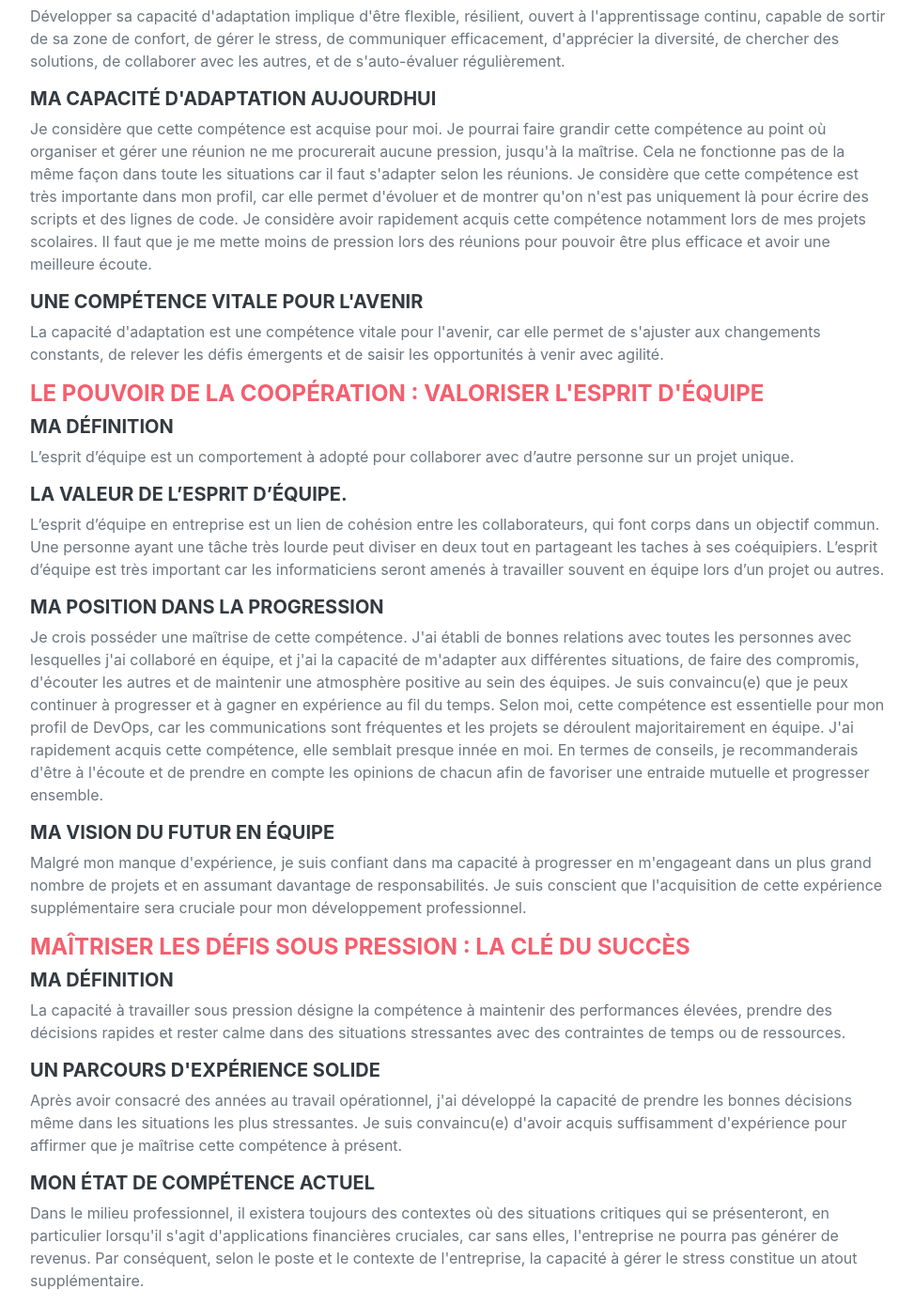
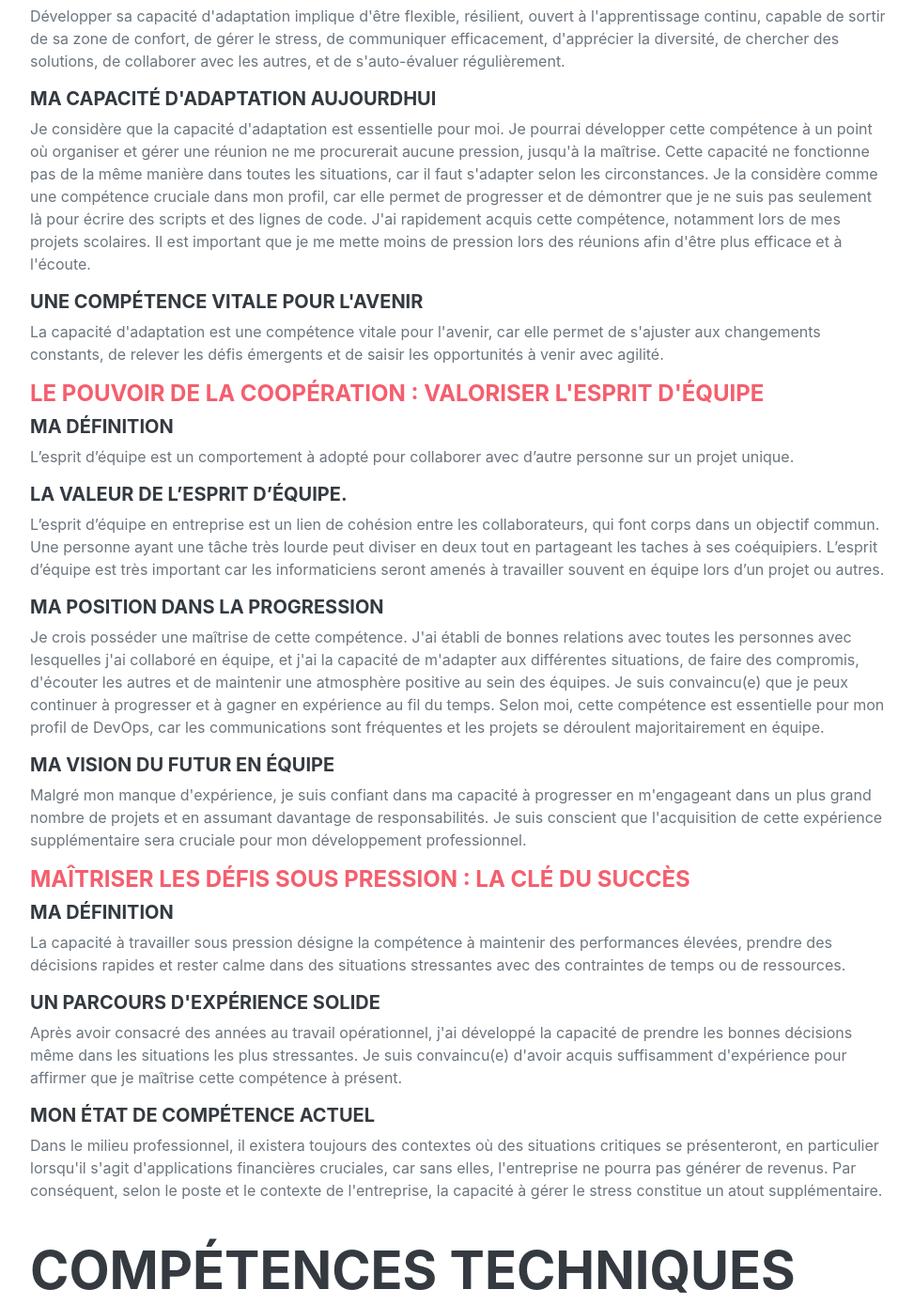
Before and after one commit to Tharshigansachchi/tharshi-portfolio, a website: page index.html in a window 1280 px wide. Shown: the part 1180-2569 px from the top of the page at 94% size, without its empty margins (288-1261 px from the left). Drawn offline with nearby package versions, Linux system fonts and the light colour scheme; a web font is replaced by a local one.

Commit message:
correction sur certaine phrases

```diff
--- a/index.html
+++ b/index.html
@@ -72,7 +72,7 @@
                             <h5>Les points clés pour s'adpater</h5>
                             <p>Développer sa capacité d'adaptation implique d'être flexible, résilient, ouvert à l'apprentissage continu, capable de sortir de sa zone de confort, de gérer le stress, de communiquer efficacement, d'apprécier la diversité, de chercher des solutions, de collaborer avec les autres, et de s'auto-évaluer régulièrement. </p>
                             <h5>Ma capacité d'adaptation aujourdhui</h5>
-                            <P>Je considère que cette compétence est acquise pour moi. Je pourrai faire grandir cette compétence au point où organiser et gérer une réunion ne me procurerait aucune pression, jusqu'à la maîtrise. Cela ne fonctionne pas de la même façon dans toute les situations car il faut s'adapter selon les réunions. Je considère que cette compétence est très importante dans mon profil, car elle permet d'évoluer et de montrer qu'on n'est pas uniquement là pour écrire des scripts et des lignes de code. Je considère avoir rapidement acquis cette compétence notamment lors de mes projets scolaires. Il faut que je me mette moins de pression lors des réunions pour pouvoir être plus efficace et avoir une meilleure écoute.</P>
+                            <P>Je considère que la capacité d'adaptation est essentielle pour moi. Je pourrai développer cette compétence à un point où organiser et gérer une réunion ne me procurerait aucune pression, jusqu'à la maîtrise. Cette capacité ne fonctionne pas de la même manière dans toutes les situations, car il faut s'adapter selon les circonstances. Je la considère comme une compétence cruciale dans mon profil, car elle permet de progresser et de démontrer que je ne suis pas seulement là pour écrire des scripts et des lignes de code. J'ai rapidement acquis cette compétence, notamment lors de mes projets scolaires. Il est important que je me mette moins de pression lors des réunions afin d'être plus efficace et à l'écoute.</P>
                             <h5>Une compétence vitale pour l'avenir</h5>
                             <p>La capacité d'adaptation est une compétence vitale pour l'avenir, car elle permet de s'ajuster aux changements constants, de relever les défis émergents et de saisir les opportunités à venir avec agilité.</p>
                             <h4 class="text-primary">Le pouvoir de la coopération : Valoriser l'esprit d'équipe</h4>
@@ -81,7 +81,7 @@
                             <h5>La valeur de l’esprit d’équipe.</h5>
                             <p>L’esprit d’équipe en entreprise est un lien de cohésion entre les collaborateurs, qui font corps dans un objectif commun. Une personne ayant une tâche très lourde peut diviser en deux tout en partageant les taches à ses coéquipiers. L’esprit d’équipe est très important car les informaticiens seront amenés à travailler souvent en équipe lors d’un projet ou autres.</p>
                             <h5>Ma position dans la progression</h5>
-                            <p>Je crois posséder une maîtrise de cette compétence. J'ai établi de bonnes relations avec toutes les personnes avec lesquelles j'ai collaboré en équipe, et j'ai la capacité de m'adapter aux différentes situations, de faire des compromis, d'écouter les autres et de maintenir une atmosphère positive au sein des équipes. Je suis convaincu(e) que je peux continuer à progresser et à gagner en expérience au fil du temps. Selon moi, cette compétence est essentielle pour mon profil de DevOps, car les communications sont fréquentes et les projets se déroulent majoritairement en équipe. J'ai rapidement acquis cette compétence, elle semblait presque innée en moi. En termes de conseils, je recommanderais d'être à l'écoute et de prendre en compte les opinions de chacun afin de favoriser une entraide mutuelle et progresser ensemble.</p>
+                            <p>Je crois posséder une maîtrise de cette compétence. J'ai établi de bonnes relations avec toutes les personnes avec lesquelles j'ai collaboré en équipe, et j'ai la capacité de m'adapter aux différentes situations, de faire des compromis, d'écouter les autres et de maintenir une atmosphère positive au sein des équipes. Je suis convaincu(e) que je peux continuer à progresser et à gagner en expérience au fil du temps. Selon moi, cette compétence est essentielle pour mon profil de DevOps, car les communications sont fréquentes et les projets se déroulent majoritairement en équipe.</p>
                             <h5>Ma vision du futur en équipe</h5>
                             <p>Malgré mon manque d'expérience, je suis confiant dans ma capacité à progresser en m'engageant dans un plus grand nombre de projets et en assumant davantage de responsabilités. Je suis conscient que l'acquisition de cette expérience supplémentaire sera cruciale pour mon développement professionnel.</p>
 
@@ -91,7 +91,7 @@
                             <h5>Un parcours d'expérience solide</h5>
                             <p>Après avoir consacré des années au travail opérationnel, j'ai développé la capacité de prendre les bonnes décisions même dans les situations les plus stressantes. Je suis convaincu(e) d'avoir acquis suffisamment d'expérience pour affirmer que je maîtrise cette compétence à présent.</p>
                             <h5>Mon état de compétence actuel</h5>
-                            <p>Dans le milieu professionnel, il existera toujours des contextes où des situations critiques qui se présenteront, en particulier lorsqu'il s'agit d'applications financières cruciales, car sans elles, l'entreprise ne pourra pas générer de revenus. Par conséquent, selon le poste et le contexte de l'entreprise, la capacité à gérer le stress constitue un atout supplémentaire.</p>
+                            <p>Dans le milieu professionnel, il existera toujours des contextes où des situations critiques se présenteront, en particulier lorsqu'il s'agit d'applications financières cruciales, car sans elles, l'entreprise ne pourra pas générer de revenus. Par conséquent, selon le poste et le contexte de l'entreprise, la capacité à gérer le stress constitue un atout supplémentaire.</p>
                             <br>
                     <h2 class="mb-5">COMPÉTENCES TECHNIQUES</h2>
                             <h4 class="text-primary">Dompter Docker et Kubernetes : Les outils essentiels de l'orchestration des conteneurs</h4>
```
